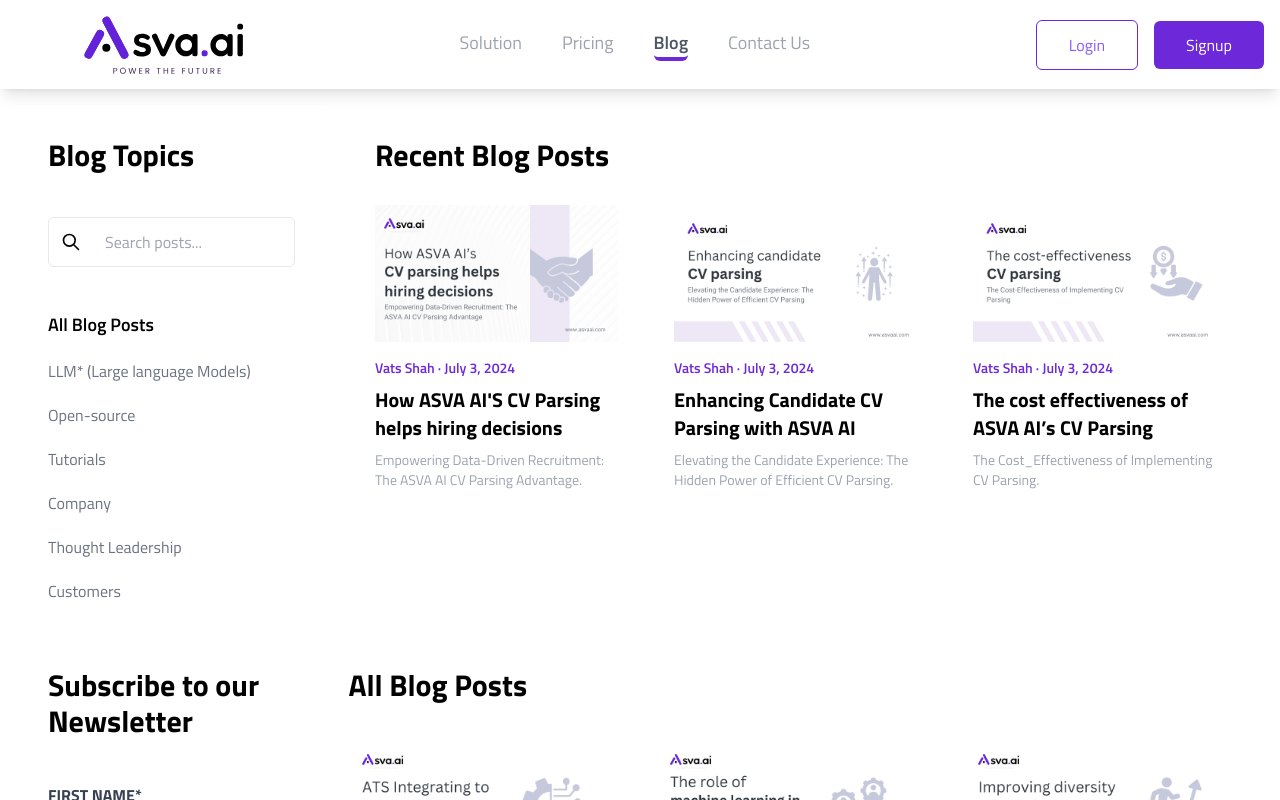
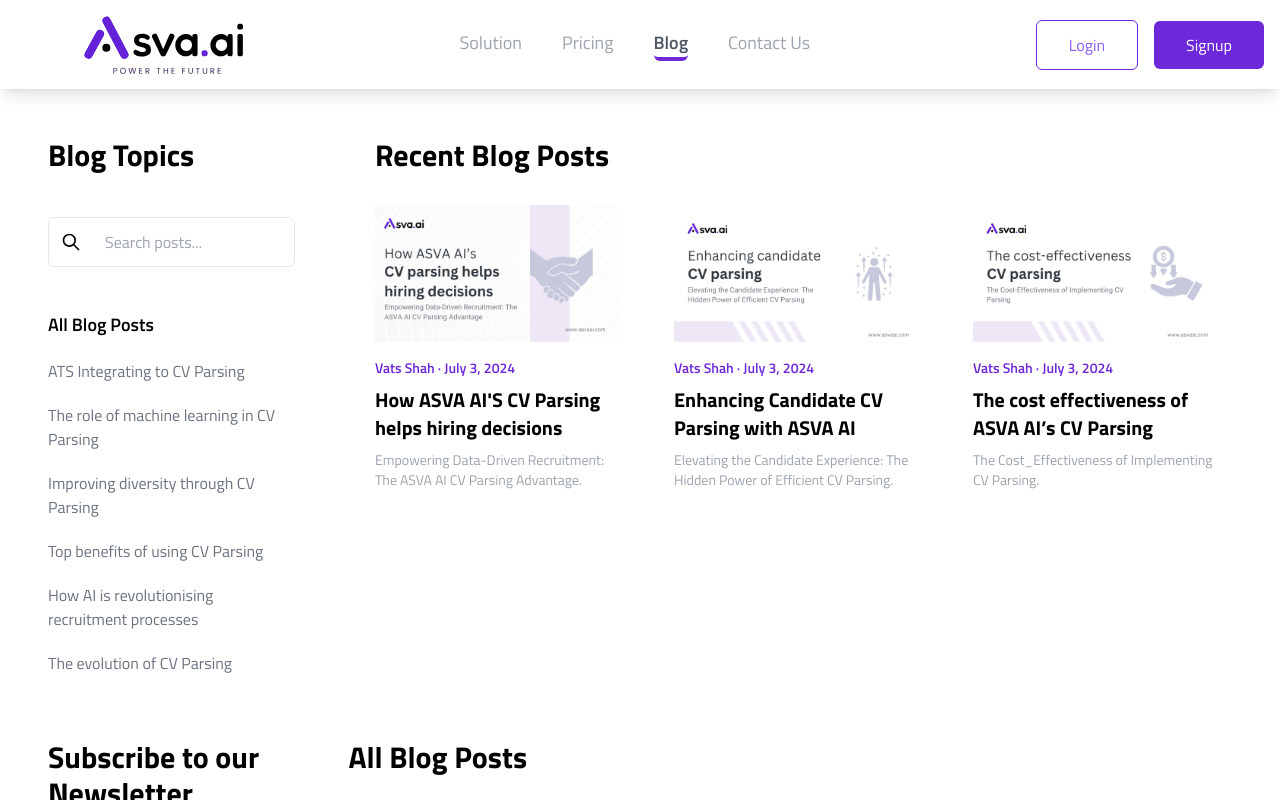
Before and after one commit to ASVAAI/asva_website, a React (Vite) app: page /#/blog in a window 1280 px wide. Built offline with nearby package versions, Linux system fonts and the light colour scheme.

Commit message:
Add files via upload

```diff
--- a/src/component/Blog.jsx
+++ b/src/component/Blog.jsx
@@ -154,12 +154,11 @@
             <div className="md:flex md:flex-col hidden rounded-md text-start ">
               <h2 className="text-lg font-semibold mb-5">All Blog Posts</h2>
               <ul className='flex flex-col gap-y-5 text-gray-500'>
-                <li>LLM* (Large language Models)</li>
-                <li>Open-source</li>
-                <li>Tutorials</li>
-                <li>Company</li>
-                <li>Thought Leadership</li>
-                <li>Customers</li>
+                {mainfilteredPosts.map((post, index) => (
+                  <a href={post.href}>
+                    <li>{post.title}</li>
+                  </a>
+                ))}
               </ul>
             </div>
           </div>
@@ -250,10 +249,10 @@
             </a>
           </div>
         </div>
-      </div>
+      </div >
 
 
-    </div>
+    </div >
   );
 }
 
```
